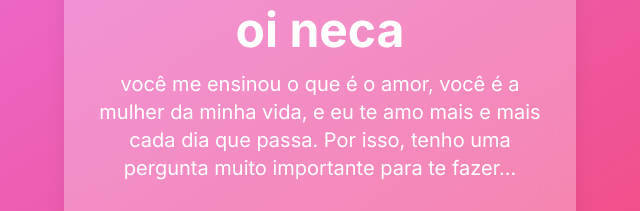
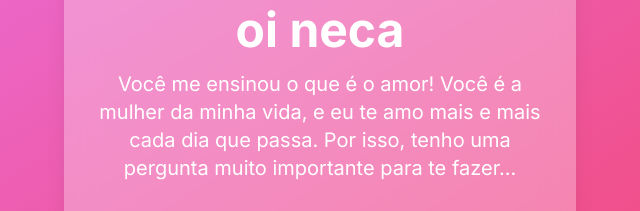
Before and after one commit to SSHnkI/quest, a plain HTML site: page index.html in a window 1280 px wide. Shown: the part 330-541 px from the top of the page, 320-960 px from the left. Drawn offline with nearby package versions, Linux system fonts and the light colour scheme.

Commit message:
Update index.html

```diff
--- a/index.html
+++ b/index.html
@@ -49,7 +49,8 @@
 
         <h1 class="text-4xl md:text-5xl font-bold mb-4 leading-tight">oi neca</h1>
         <p class="text-lg md:text-xl font-medium mb-8">
-            você me ensinou o que é o amor, você é a mulher da minha vida, e eu te amo mais e mais cada dia que passa. Por isso, tenho uma pergunta muito importante para te fazer...
+            Você me ensinou o que é o amor!
+            Você é a mulher da minha vida, e eu te amo mais e mais cada dia que passa. Por isso, tenho uma pergunta muito importante para te fazer...
         </p>
 
         <h2 id="mainQuestion" class="text-3xl md:text-4xl font-extrabold mb-8 text-white p-2 rounded-xl">
```
